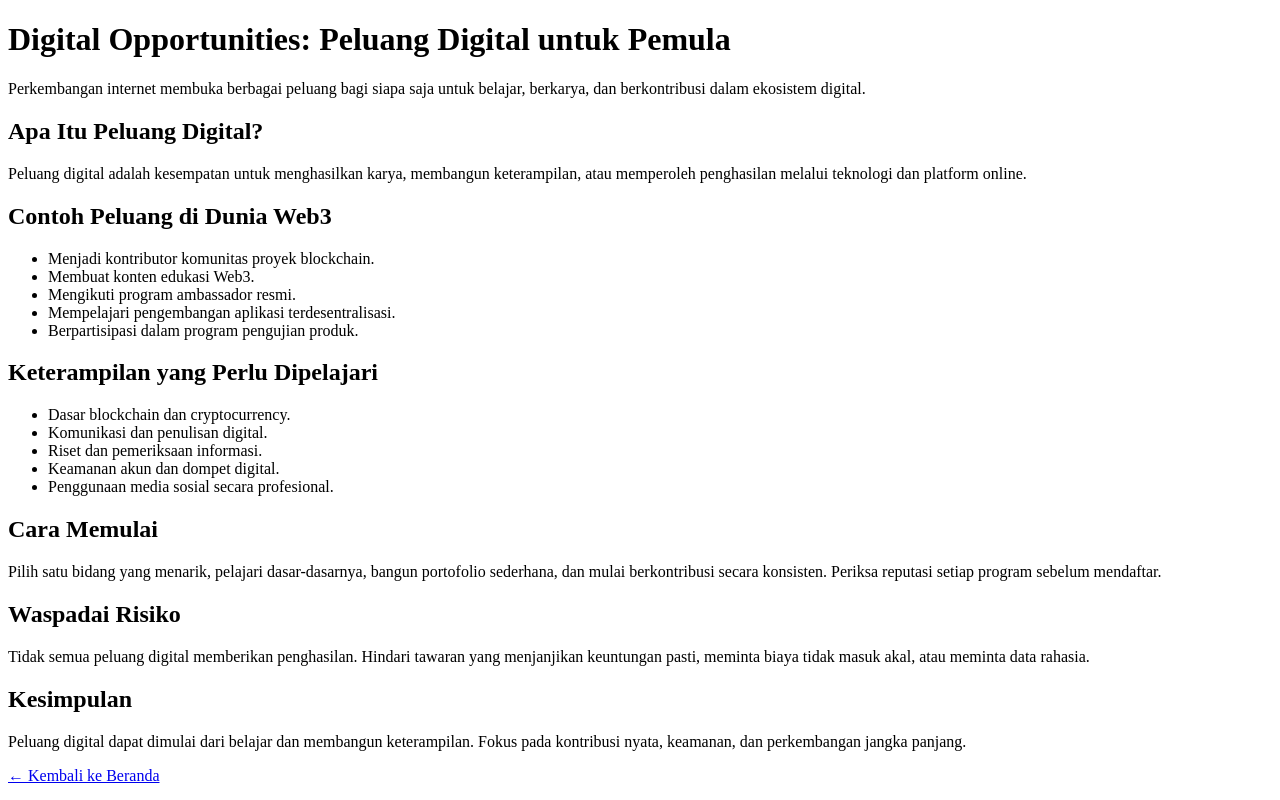
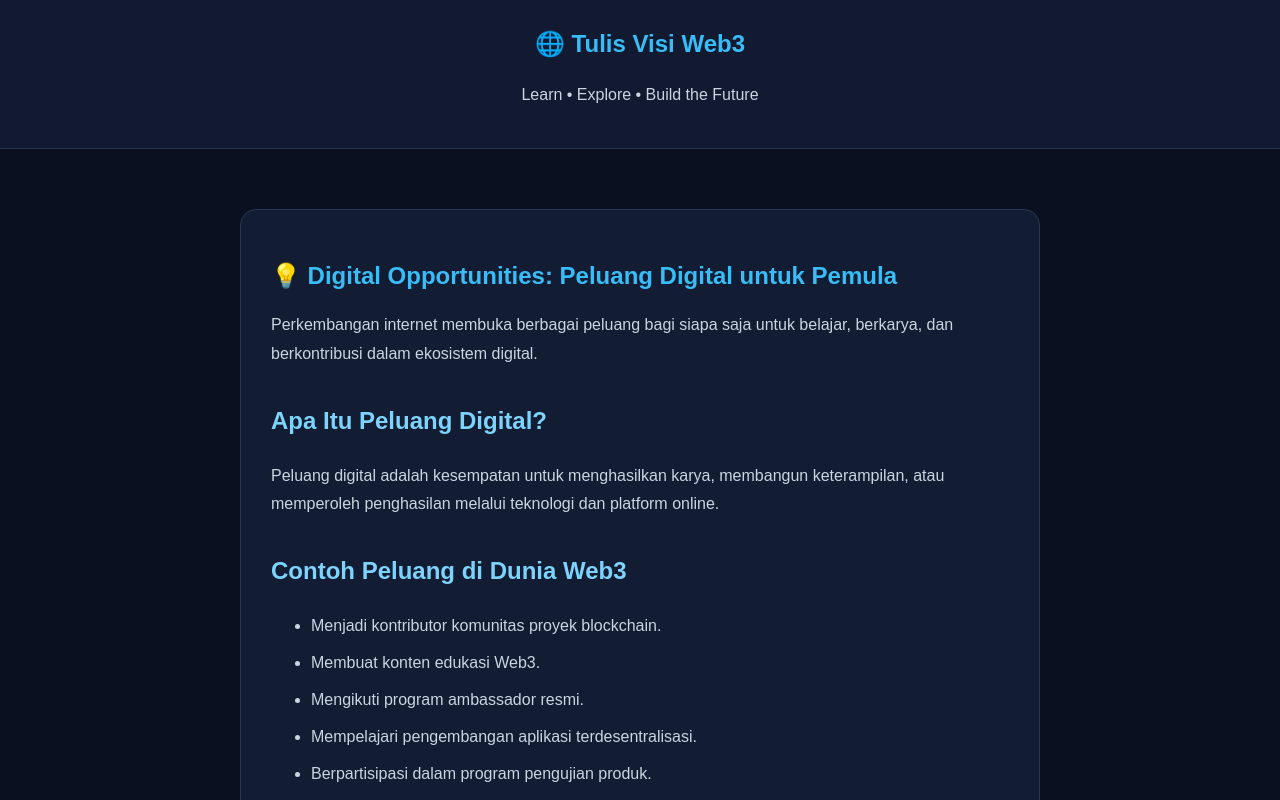
Before and after one commit to lukiirwansyah76-bot/lukiirwansyah76-bot.github.io, a website: page digital-opportunities.html in a window 1280 px wide. Shown: the top 800 px of the page. Drawn offline with Linux system fonts and the light colour scheme.

Commit message:
Update digital-opportunities.html

```diff
--- a/digital-opportunities.html
+++ b/digital-opportunities.html
@@ -4,12 +4,66 @@
 <head>
   <meta charset="UTF-8">
   <meta name="viewport" content="width=device-width, initial-scale=1.0">
-  <title>Digital Opportunities: Peluang Digital untuk Pemula</title>
-  <meta name="description" content="Pelajari peluang digital, kontribusi komunitas, keterampilan, dan cara membangun pengalaman di dunia Web3.">
+  <title>Digital Opportunities | Tulis Visi Web3</title>
+  <meta name="description" content="Pelajari peluang digital, keterampilan, kontribusi komunitas, dan kesempatan di dunia Web3.">
+  <style>
+    * { box-sizing: border-box; }
+    body {
+      margin: 0;
+      font-family: Arial, sans-serif;
+      background: #0b1020;
+      color: #e5e7eb;
+      line-height: 1.8;
+    }
+    header {
+      background: #111a30;
+      padding: 22px 20px;
+      border-bottom: 1px solid #263653;
+      text-align: center;
+    }
+    header h2 { color: #38bdf8; margin: 0; }
+    .container {
+      max-width: 850px;
+      margin: 35px auto;
+      padding: 25px;
+    }
+    .article {
+      background: #121c32;
+      padding: 30px;
+      border: 1px solid #263653;
+      border-radius: 16px;
+    }
+    h1 { color: #38bdf8; line-height: 1.3; }
+    h2 { color: #7dd3fc; margin-top: 30px; }
+    p, li { color: #cbd5e1; }
+    li { margin-bottom: 8px; }
+    .back {
+      display: inline-block;
+      margin-top: 25px;
+      padding: 12px 20px;
+      background: #0284c7;
+      color: white;
+      text-decoration: none;
+      border-radius: 8px;
+    }
+    .back:hover { background: #0369a1; }
+    footer {
+      text-align: center;
+      padding: 25px;
+      color: #94a3b8;
+    }
+  </style>
 </head>
 <body>
 
-  <h1>Digital Opportunities: Peluang Digital untuk Pemula</h1>
+<header>
+  <h2>🌐 Tulis Visi Web3</h2>
+  <p>Learn • Explore • Build the Future</p>
+</header>
+
+<main class="container">
+  <article class="article">
+    <h1>💡 Digital Opportunities: Peluang Digital untuk Pemula</h1>
 
     <p>Perkembangan internet membuka berbagai peluang bagi siapa saja untuk belajar, berkarya, dan berkontribusi dalam ekosistem digital.</p>
 
@@ -43,7 +97,13 @@
     <h2>Kesimpulan</h2>
     <p>Peluang digital dapat dimulai dari belajar dan membangun keterampilan. Fokus pada kontribusi nyata, keamanan, dan perkembangan jangka panjang.</p>
 
-  <p><a href="index.html">← Kembali ke Beranda</a></p>
+    <a class="back" href="index.html">← Kembali ke Beranda</a>
+  </article>
+</main>
+
+<footer>
+  © 2026 Tulis Visi Web3. Semua hak dilindungi.
+</footer>
 
 </body>
 </html>
```
Lines whose indentation alone changed are shown as unchanged.
